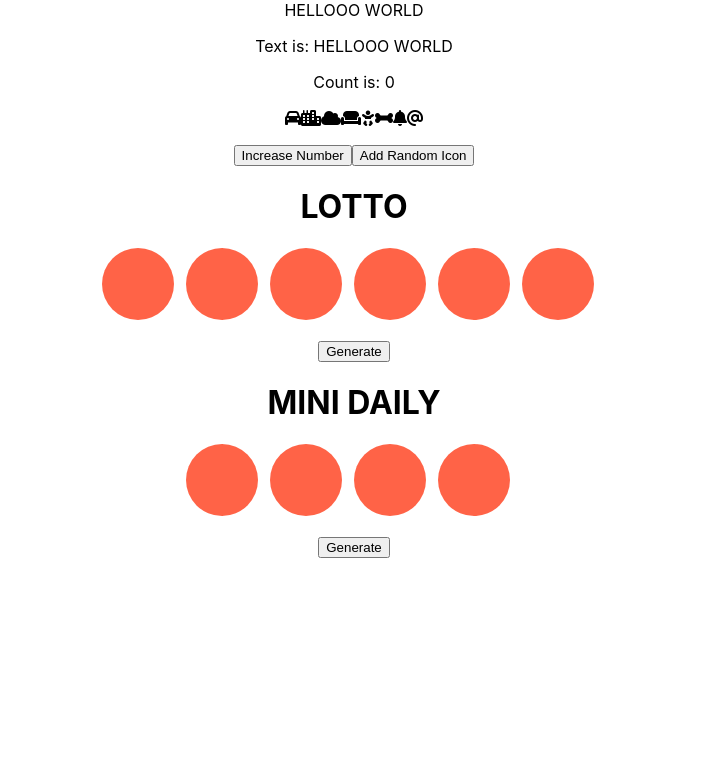
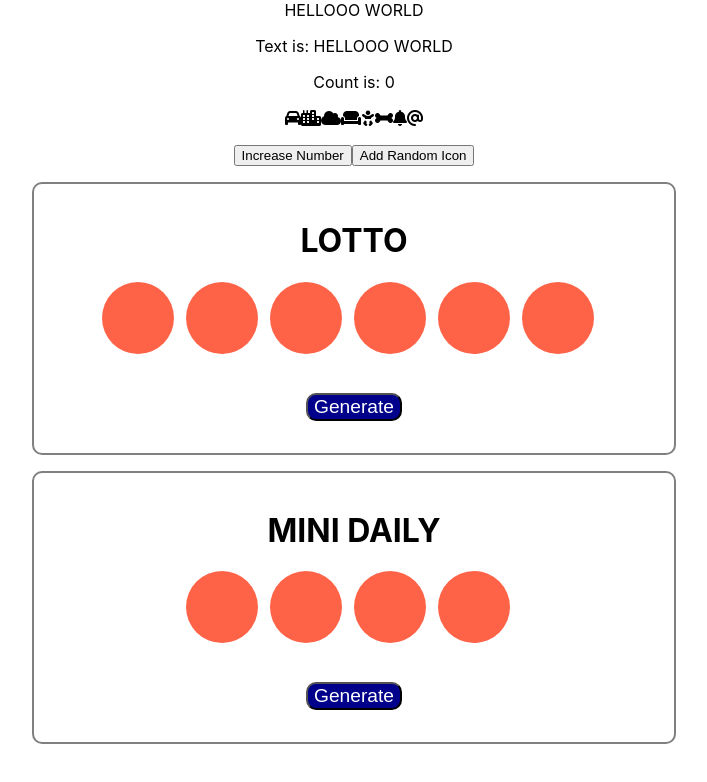
Before and after one commit to adko-source/first_react_app, a React (Create React App) app in the folder my_app/: page / in a window 1280 px wide. Shown: the top 782 px of the page, without its empty margins (286-993 px from the left). Built offline with nearby package versions, Linux system fonts and the light colour scheme.

Commit message:
adding file

```diff
--- a/my_app/src/components/App.js
+++ b/my_app/src/components/App.js
@@ -2,7 +2,7 @@
 import React, { Component } from 'react';
 import Clicker from './Clicker';
 import Lottery from './Lottery';
-import '../App.css';
+import '../css/App.css'
 
 class App extends Component {
   static defaultProps = {
--- a/my_app/src/components/Ball.js
+++ b/my_app/src/components/Ball.js
@@ -1,6 +1,6 @@
 
 import React, { Component } from 'react';
-import '../Ball.css'
+import '../css/Ball.css'
 
 
 const Ball = (props) => {
--- a/my_app/src/components/Lottery.js
+++ b/my_app/src/components/Lottery.js
@@ -1,5 +1,6 @@
 import React, { Component } from 'react';
 import Ball from './Ball';
+import '../css/Lottery.css'
 
 class Lottery extends Component {
     static defaultProps = {
@@ -46,7 +47,7 @@
     render() {
         const lottoNums = this.state.lottoNums;
         return (
-            <div>
+            <div className="Lottery">
                 {<h1>{this.props.title}</h1>}
                 <p>{lottoNums.map(num => <Ball number={num} />)}</p>
                 <button onClick={this.generateLotto}>Generate</button>
--- /dev/null
+++ b/my_app/src/css/Lottery.css
@@ -0,0 +1,17 @@
+.Lottery {
+    border: solid 2px grey;
+    padding: 1em 0 2em 0;
+    text-align: center;
+    margin: 1em auto auto;
+    border-radius: 10px;
+    width: 40em;
+}
+
+.Lottery button {
+    background-color: darkblue;
+    color: white;
+    font-size: 120%;
+    border-radius: 10px;
+    margin-top: 1em;
+
+}
--- a/my_app/src/index.js
+++ b/my_app/src/index.js
@@ -1,6 +1,6 @@
 import React from 'react';
 import ReactDOM from 'react-dom';
-import './index.css';
+import './css/index.css'
 import App from './components/App.js';
 import reportWebVitals from './reportWebVitals';
 
```
Also changed, not shown: my_app/src/css/App.css (renamed from my_app/src/App.css), my_app/src/css/Ball.css (renamed from my_app/src/Ball.css), my_app/src/css/index.css (renamed from my_app/src/index.css).
